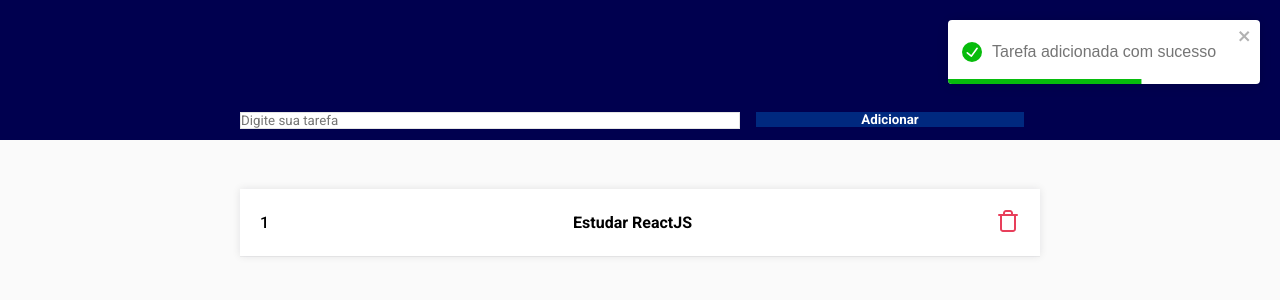
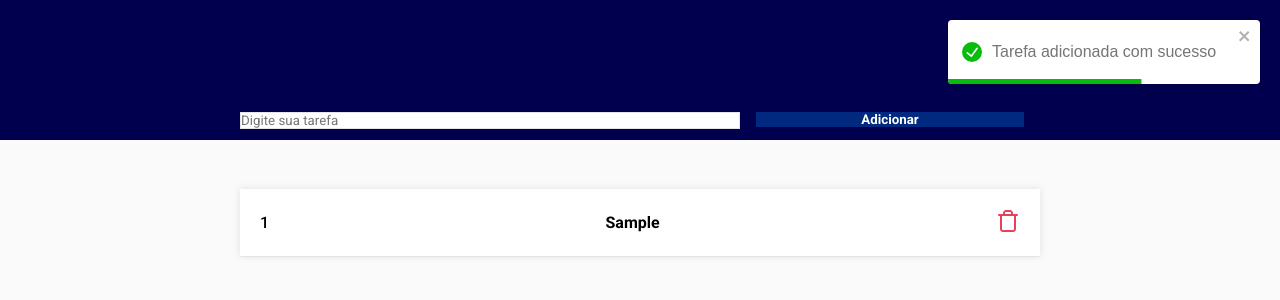
Before and after one commit to ronaldprofile/todolist-with-reactjs, a React (Create React App) app: page / in a window 1280 px wide. Both pictures are taken after typing "Sample" into the empty fields and a click on the button "Adicionar". Shown: the top 300 px of the page. Built offline with nearby package versions, Linux system fonts and the light colour scheme.

Commit message:
added interface ITodoProps on component Todo

```diff
--- a/src/components/Todo/index.tsx
+++ b/src/components/Todo/index.tsx
@@ -1,11 +1,20 @@
 import { Container } from "./styles";
 
-export function Todo() {
+interface ITodo {
+  id: number;
+  content: string;
+}
+
+interface ITodosProps {
+  todo: ITodo;
+}
+
+export function Todo({ todo }: ITodosProps) {
   return (
     <Container>
       <div className="todo">
-        <span>1</span>
-        <strong>Estudar ReactJS</strong>
+        <span>{todo.id}</span>
+        <strong>{todo.content}</strong>
         <button>
           <svg
             width="24"
```
